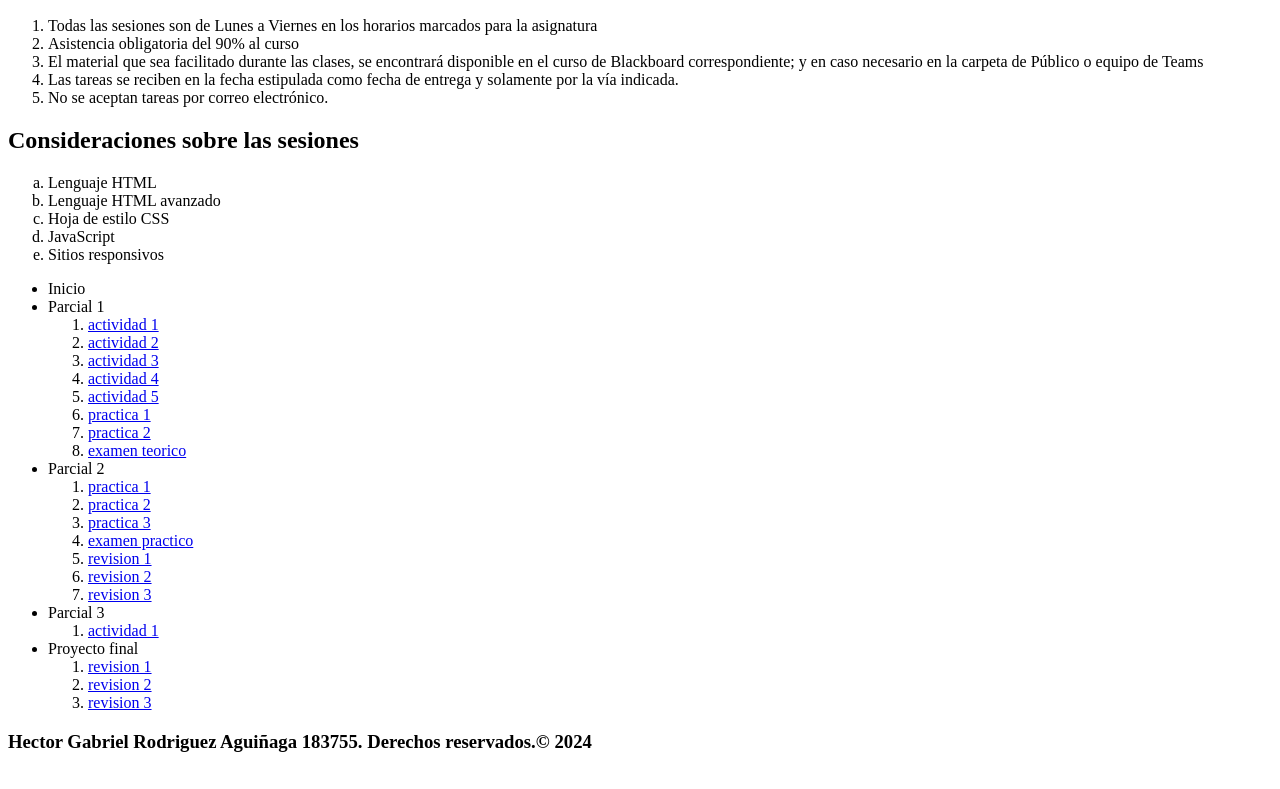
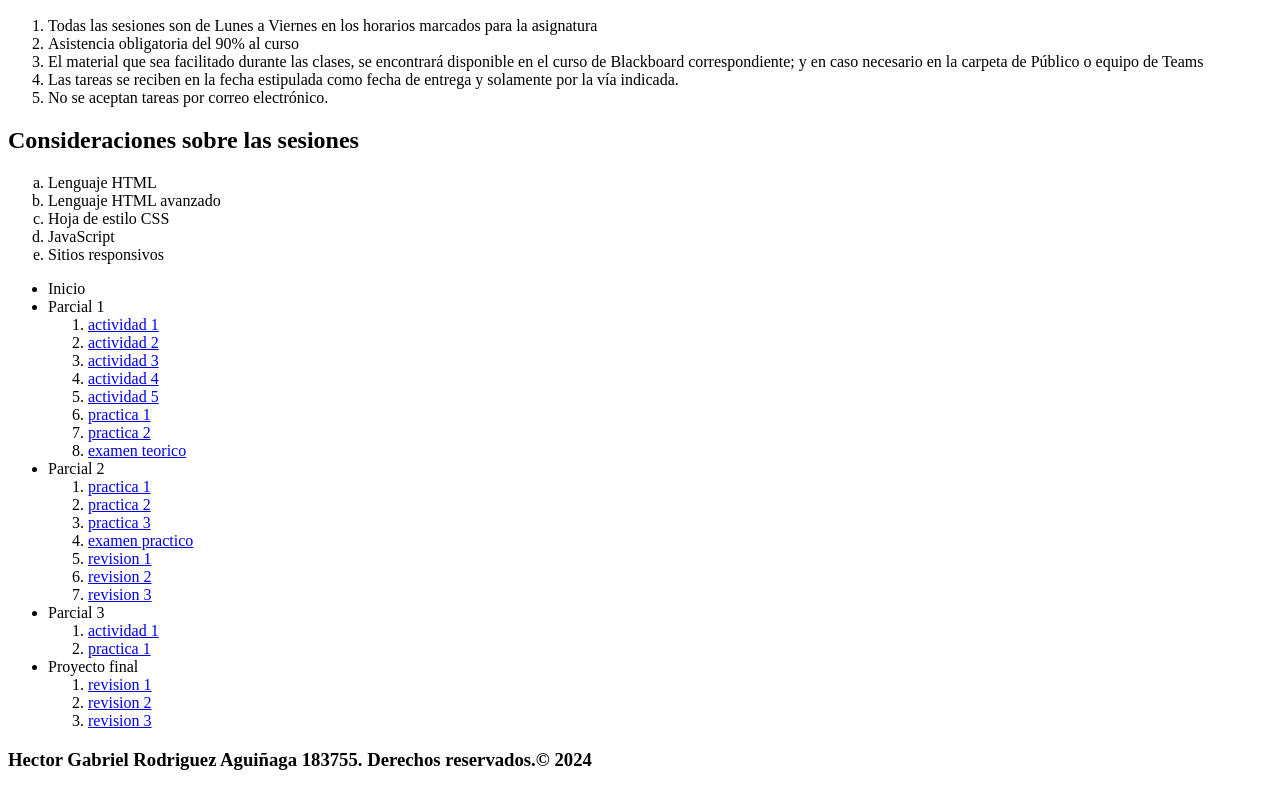
Before and after one commit to hectorgabrielrodriguez/hectorgabrielrodriguez.github.io, a plain HTML site: page index.html in a window 1280 px wide. Shown: the part 1330-2119 px from the top of the page. Drawn offline with Linux system fonts and the light colour scheme.

Commit message:
index.html

```diff
--- a/index.html
+++ b/index.html
@@ -130,6 +130,7 @@
 			<li>Parcial 3</li>
 			<ol type="1" start="1">
 				<li><a href="actividad1parcial3.pdf">actividad 1</a></li>
+				<li><a href="pra3.1.html">practica 1</a></li>
 				</ol>
 			<li>Proyecto final</li>
 			<ol type="1" start="1">
```
